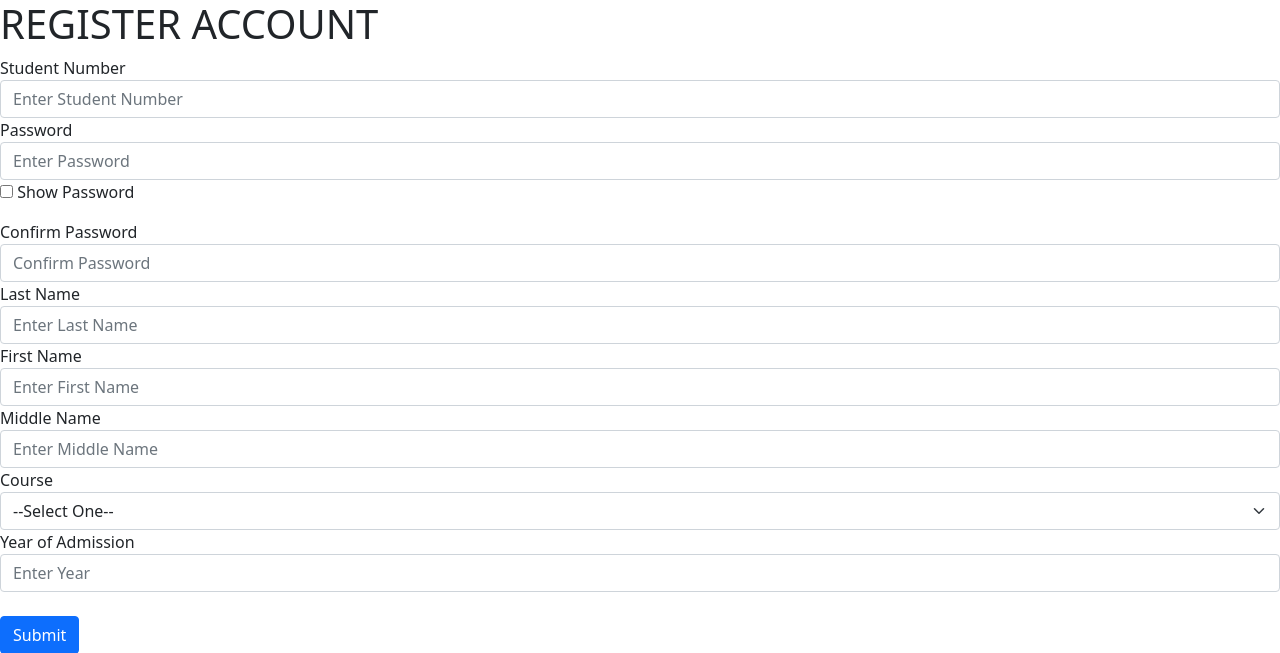
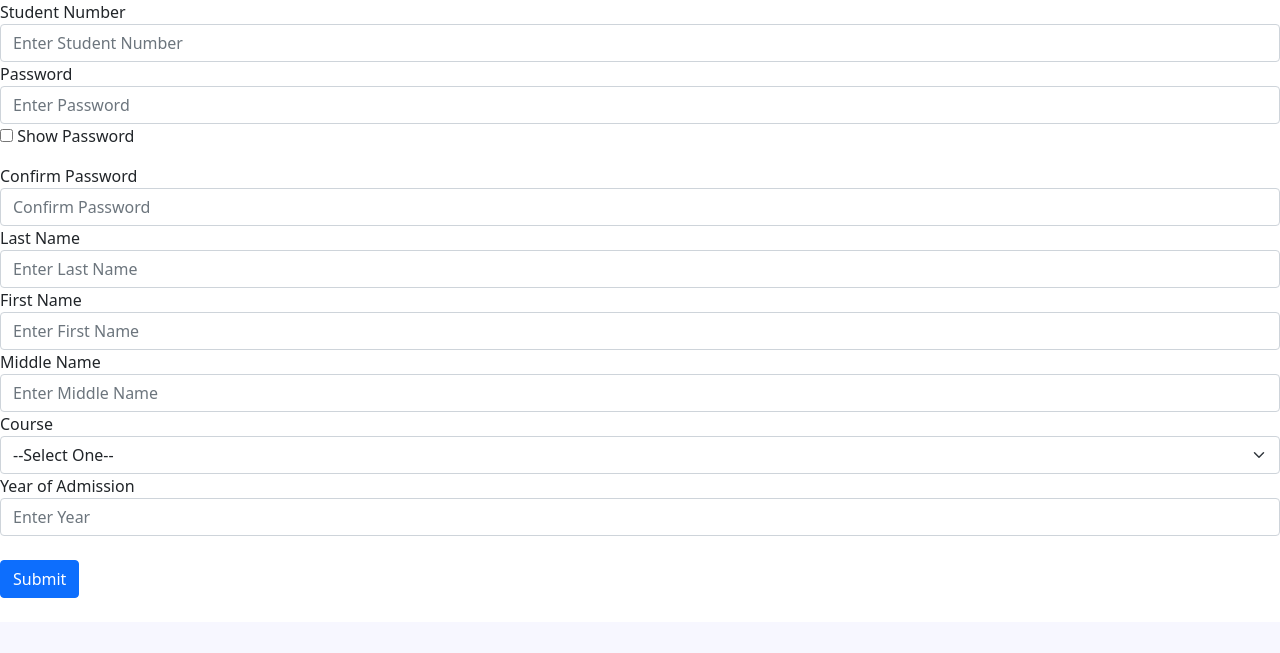
Before and after one commit to QCU-ODRS/qcu_odrs, a PHP site: page /register.php in a window 1280 px wide. Shown: the top 653 px of the page. Run offline with PHP 8.4, Linux system fonts and the light colour scheme.

Commit message:
Update register.php

```diff
--- a/optimized/public/account/register.php
+++ b/optimized/public/account/register.php
@@ -105,7 +105,6 @@ if ($_SERVER['REQUEST_METHOD'] === 'POST') {
     <title>Register</title>
   </head>
   <body>
-<h1>REGISTER ACCOUNT</h1>
 
 <?php
     include "../../resource/register_form/form.php";
```
